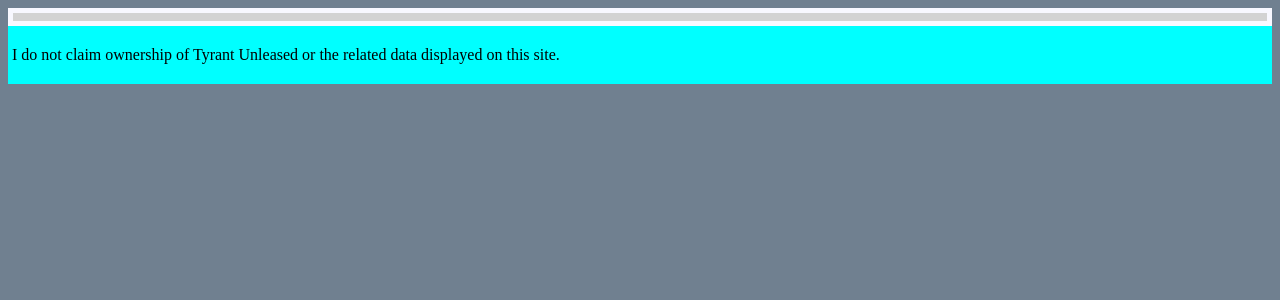
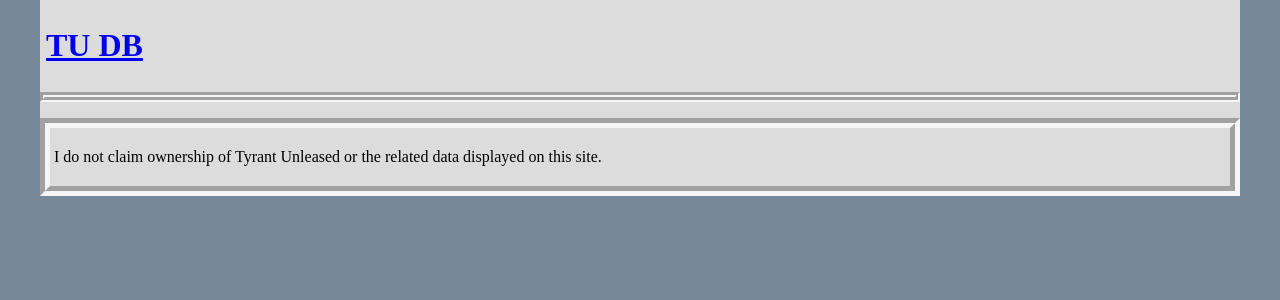
Before and after one commit to catszeid/tyrant-card-analyzer, a Django app: template server/card_browser/templates/card_browser/base.html in a window 1280 px wide. Shown: the top 300 px of the page. Run offline with Django 5.2, Linux system fonts and the light colour scheme; the template is opened without the code that fills it, so the values that code supplies are empty.

Commit message:
Update card page

```diff
--- a/server/card_browser/static/card_browser/style.css
+++ b/server/card_browser/static/card_browser/style.css
@@ -1,22 +1,38 @@
+:root {
+    --primary-color: lightslategray;
+    --secondary-color: gainsboro;
+    --accent-color: whitesmoke;
+    --text-color: black;
+    --button-color: rgb(167, 16, 16);
+    --button-hover-color: rgb(189, 16, 16);
+}
 .light-body {
-    background-color: slategray;
+    background-color: var(--primary-color);
+    max-width: 1200px;
+    min-width: 480px;
+    margin: 0px auto;
+}
+
+.page-header {
+    background-color: var(--secondary-color);
+    padding: 6px;
 }
 
 .nav {
-    background: lightgray;
-    border: 5px gray;
+    background: var(--accent-color);
+    border: 5px var(--accent-color);
     border-style: groove;
     text-decoration: none;
 }
 
 .content {
-    background: lightgray;
+    background: var(--secondary-color);
     padding: 4px;
-    border: 5px ghostwhite solid;
+    border: 4px var(--secondary-color) solid;
 }
 
 .footer {
-    border: 10px gray;
-    background-color: aqua;
+    border: 10px var(--accent-color) groove;
+    background-color: var(--secondary-color);
     padding: 4px;
 }
--- a/server/card_browser/templates/card_browser/base.html
+++ b/server/card_browser/templates/card_browser/base.html
@@ -8,10 +8,17 @@
         {% endblock %}
     </head>
     <body class="light-body">
+        <div class="page-header" id="page-header">
+            {% block page-header %}
+            <h1><a href="{% url 'card_browser:index' %}">TU DB</a></h1>
+            {% endblock %}
+        </div>
+        <div class="nav">{% block nav %}{% endblock %}</div>
         <div class="content" id="content">{% block content %}{% endblock %}</div>
         <div class="footer" id="footer">
             {% block footer %}
-            <p>I do not claim ownership of Tyrant Unleased or the related data displayed on this site.</p>
+            <p>I do not claim ownership of Tyrant Unleased or the related
+                data displayed on this site.</p>
             {% endblock %}
         </div>
     </body>
```
